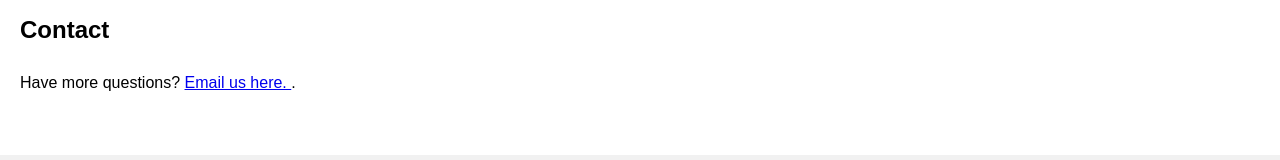
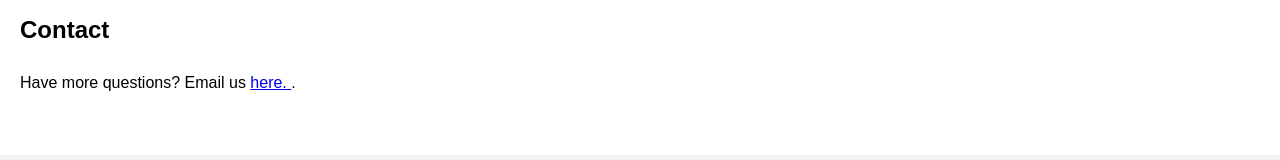
Before and after one commit to evanallio/website, a plain HTML site: page index.html in a window 1280 px wide. Shown: the part 740-900 px from the top of the page. Drawn offline with Linux system fonts and the light colour scheme.

Commit message:
Update index.html

```diff
--- a/index.html
+++ b/index.html
@@ -41,7 +41,7 @@
 
     <section id="contact">
       <h2>Contact</h2>
-      <p>Have more questions? <a href="mailto:support@gmail.com">Email us here. </a>.</p>
+      <p>Have more questions? Email us <a href="mailto:support@gmail.com">here. </a>.</p>
     </section>
   </main>
 
```
